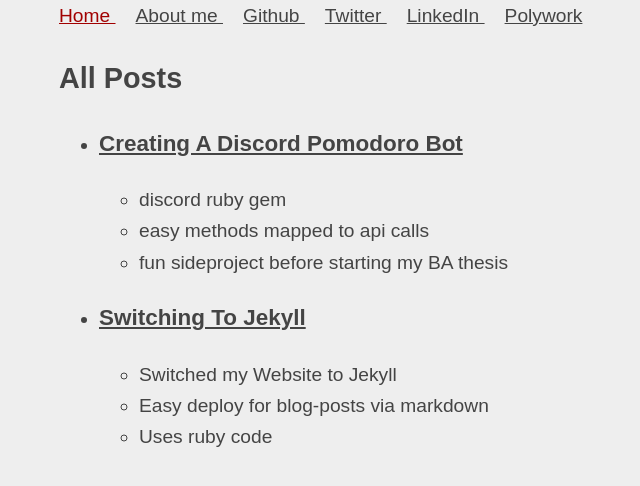
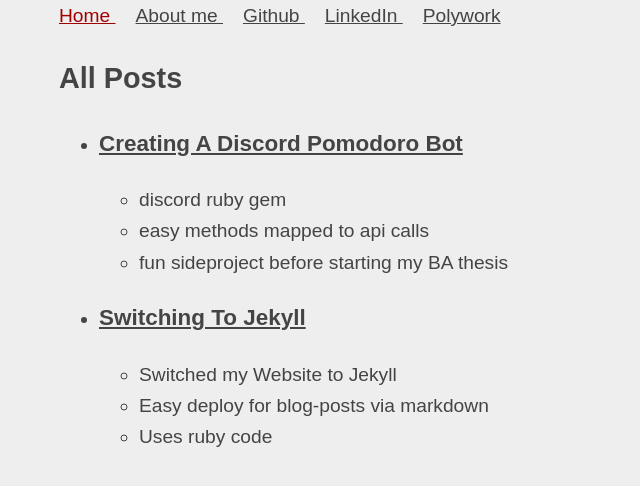
Before and after one commit to Friendscover/my-website, a Jekyll site: the page built from index.html, in a window 1280 px wide. Shown: the top 486 px of the page, without its empty margins (256-896 px from the left). Built offline with Jekyll 4.4.1, drawn with Linux system fonts in a browser that asks for light colours.

Commit message:
removed twitter link

```diff
--- a/_data/navigation.yml
+++ b/_data/navigation.yml
@@ -4,8 +4,6 @@
   link: /about.html
 - name: Github
   link: https://github.com/Friendscover
-- name: Twitter
-  link: https://twitter.com/friendscover
 - name: LinkedIn
   link: https://www.linkedin.com/in/tobias-kl%C3%B6pper-b054701ba/
 - name: Polywork
```
